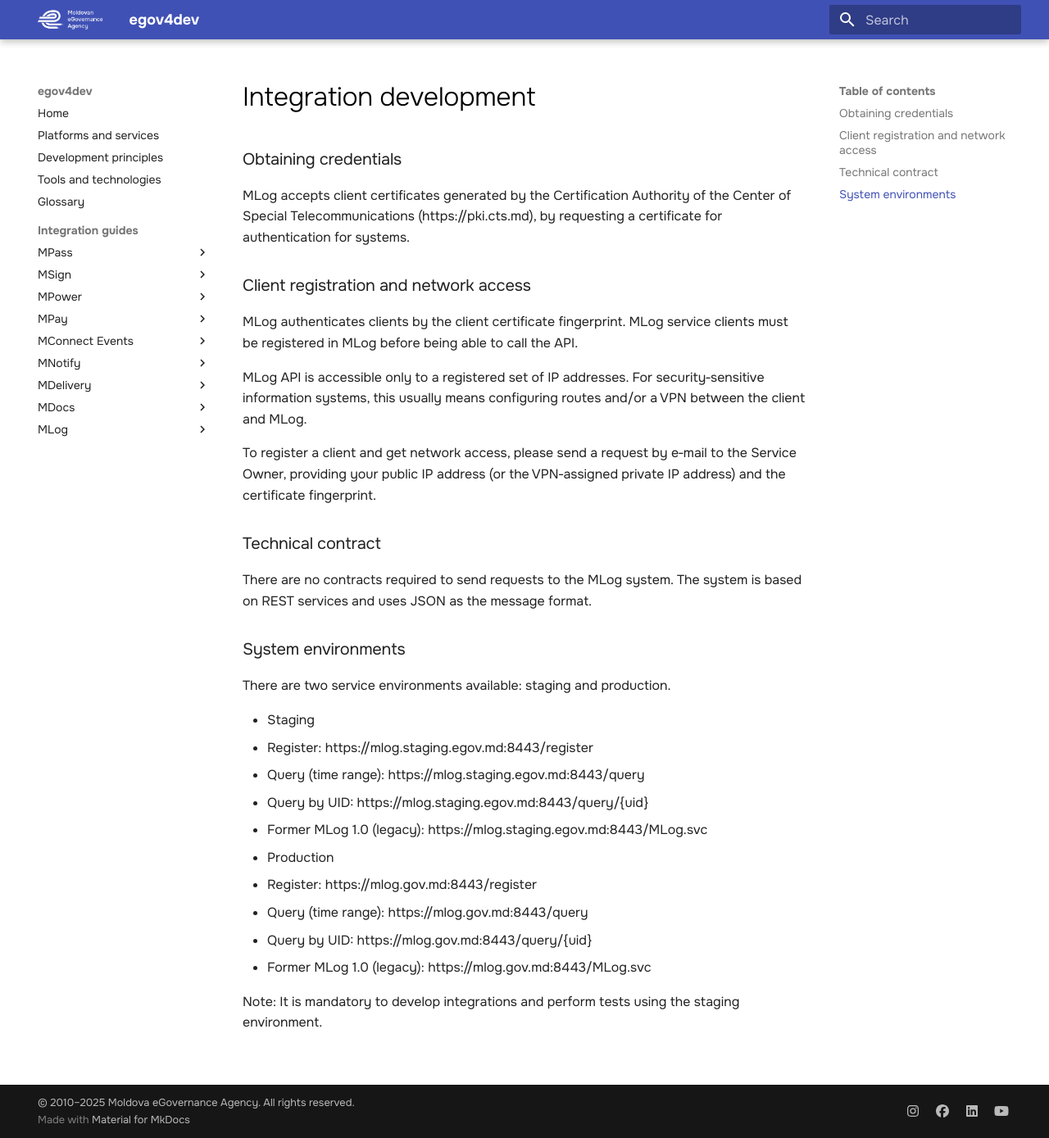
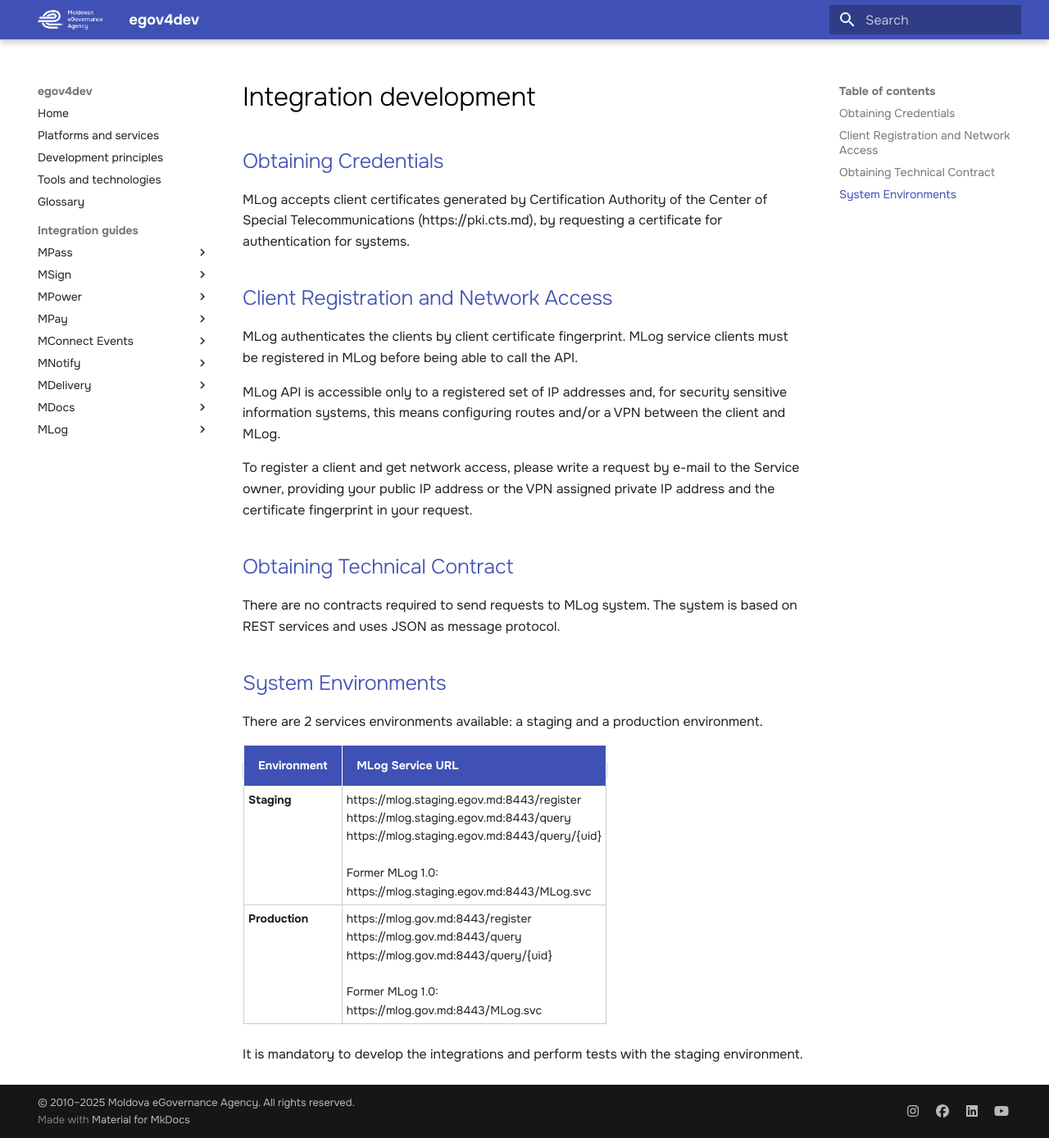
Before and after one commit to egov-moldova/egov4dev, an MkDocs documentation site: the page built from docs/guides/mlog/integration-development.md, in a window 1280 px wide and 1389 px high. Shown: the whole window at 82% size. Built offline with MkDocs 1.6.1 and Material for MkDocs 9.7.7, drawn with Linux system fonts in a browser that asks for light colours.

Commit message:
Update integration-development.md

```diff
--- a/docs/guides/mlog/integration-development.md
+++ b/docs/guides/mlog/integration-development.md
@@ -1,33 +1,26 @@
-### Obtaining credentials
+## Obtaining Credentials
 
-MLog accepts client certificates generated by the Certification Authority of the Center of Special Telecommunications (https://pki.cts.md), by requesting a certificate for authentication for systems.
+MLog accepts client certificates generated by Certification Authority of the Center of Special Telecommunications (https://pki.cts.md), by requesting a certificate for authentication for systems.
 
-### Client registration and network access
+## Client Registration and Network Access
 
-MLog authenticates clients by the client certificate fingerprint. MLog service clients must be registered in MLog before being able to call the API.
+MLog authenticates the clients by client certificate fingerprint. MLog service clients must be registered in MLog before being able to call the API.
 
-MLog API is accessible only to a registered set of IP addresses. For security‑sensitive information systems, this usually means configuring routes and/or a VPN between the client and MLog.
+MLog API is accessible only to a registered set of IP addresses and, for security sensitive information systems, this means configuring routes and/or a VPN between the client and MLog.
 
-To register a client and get network access, please send a request by e‑mail to the Service Owner, providing your public IP address (or the VPN‑assigned private IP address) and the certificate fingerprint.
+To register a client and get network access, please write a request by e-mail to the Service owner, providing your public IP address or the VPN assigned private IP address and the certificate fingerprint in your request.
 
-### Technical contract
+## Obtaining Technical Contract
 
-There are no contracts required to send requests to the MLog system. The system is based on REST services and uses JSON as the message format.
+There are no contracts required to send requests to MLog system. The system is based on REST services and uses JSON as message protocol.
 
-### System environments
+## System Environments
 
-There are two service environments available: staging and production.
+There are 2 services environments available: a staging and a production environment.
 
-- Staging
-  - Register: https://mlog.staging.egov.md:8443/register
-  - Query (time range): https://mlog.staging.egov.md:8443/query
-  - Query by UID: https://mlog.staging.egov.md:8443/query/{uid}
-  - Former MLog 1.0 (legacy): https://mlog.staging.egov.md:8443/MLog.svc
+| Environment | MLog Service URL |
+|-------------|------------------|
+| **Staging** | https://mlog.staging.egov.md:8443/register<br>https://mlog.staging.egov.md:8443/query<br>https://mlog.staging.egov.md:8443/query/{uid}<br><br>Former MLog 1.0:<br>https://mlog.staging.egov.md:8443/MLog.svc |
+| **Production** | https://mlog.gov.md:8443/register<br>https://mlog.gov.md:8443/query<br>https://mlog.gov.md:8443/query/{uid}<br><br>Former MLog 1.0:<br>https://mlog.gov.md:8443/MLog.svc |
 
-- Production
-  - Register: https://mlog.gov.md:8443/register
-  - Query (time range): https://mlog.gov.md:8443/query
-  - Query by UID: https://mlog.gov.md:8443/query/{uid}
-  - Former MLog 1.0 (legacy): https://mlog.gov.md:8443/MLog.svc
-
-Note: It is mandatory to develop integrations and perform tests using the staging environment.
+It is mandatory to develop the integrations and perform tests with the staging environment.
```
